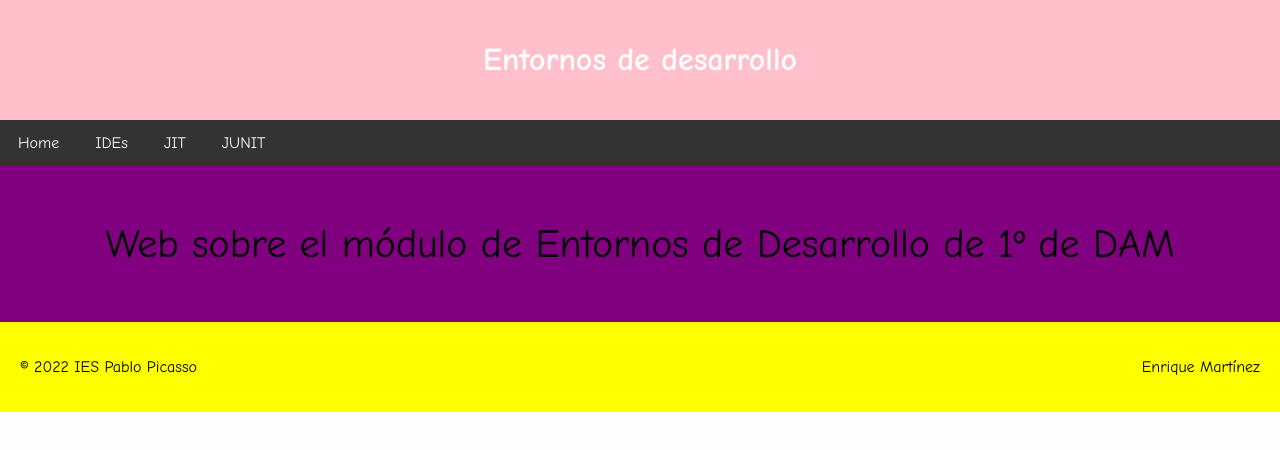
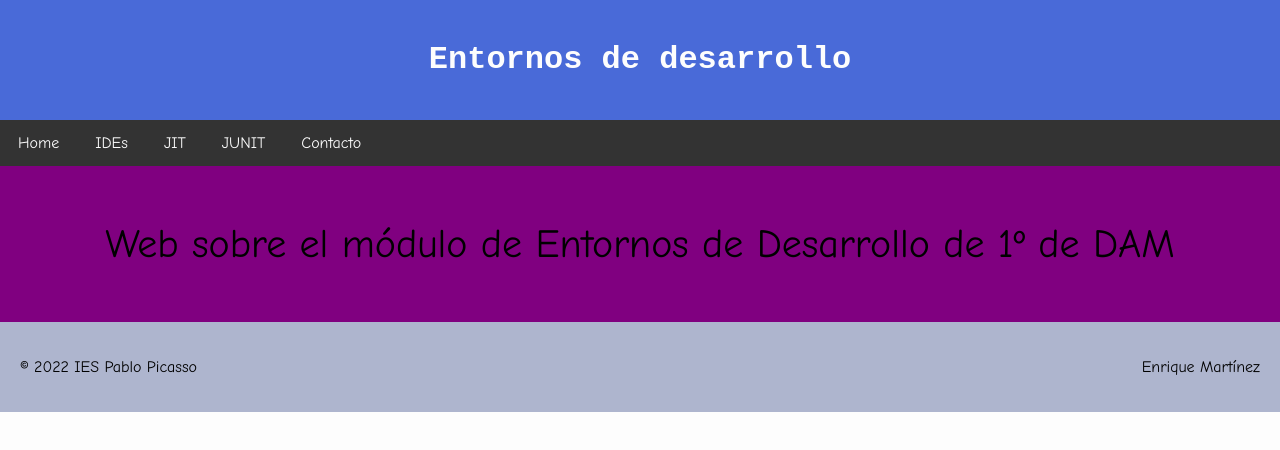
Before and after one commit to pablops04/ExGIT2324_PabloPelaez, a plain HTML site: page EXGIT2324/index.html in a window 1280 px wide. Drawn offline with Linux system fonts and the light colour scheme.

Commit message:
Edición fichero html y fichero css

```diff
--- a/EXGIT2324/index.html
+++ b/EXGIT2324/index.html
@@ -15,6 +15,7 @@
         <a href="#">IDEs</a>
         <a href="#">JIT</a>
         <a href="#">JUNIT</a>
+        <a href="#">Contacto</a>
     </div>
     <div class="contenido">
 
--- a/EXGIT2324/styles.css
+++ b/EXGIT2324/styles.css
@@ -13,10 +13,12 @@
 }
 
 .header{
-    background-color: pink;
+    background-color: #496ad8;
     color: #fdfdfd;
     text-align: center;
     padding: 20px;
+    font-family: “Lucida Console”, “Courier
+    New”, monospace;
 
 }
 
@@ -49,7 +51,7 @@
 
 .footer{
 
-    background-color: yellow;
+    background-color: #aeb5ce;
     padding: 20px;
     clear: both;
 }
```
